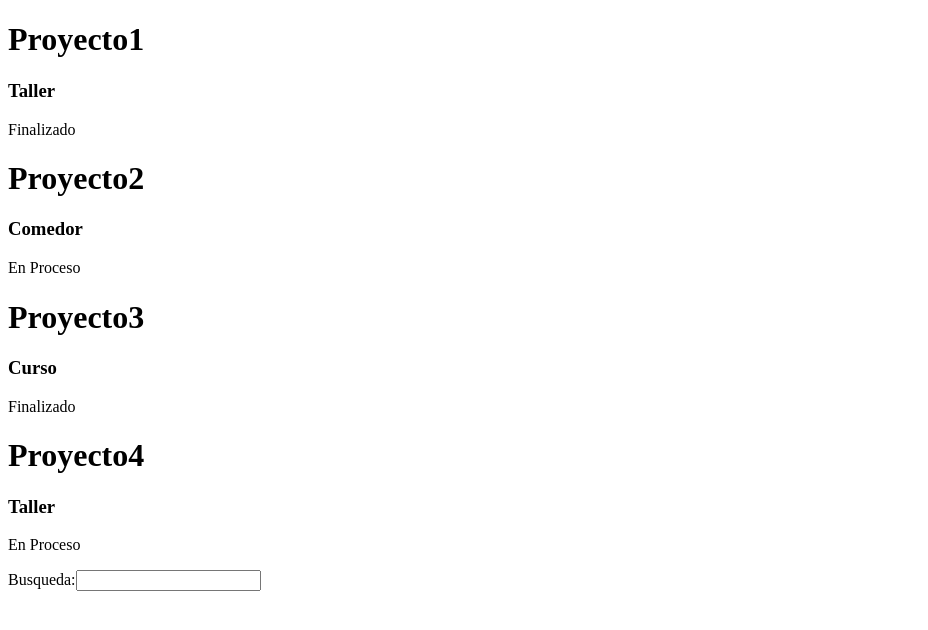
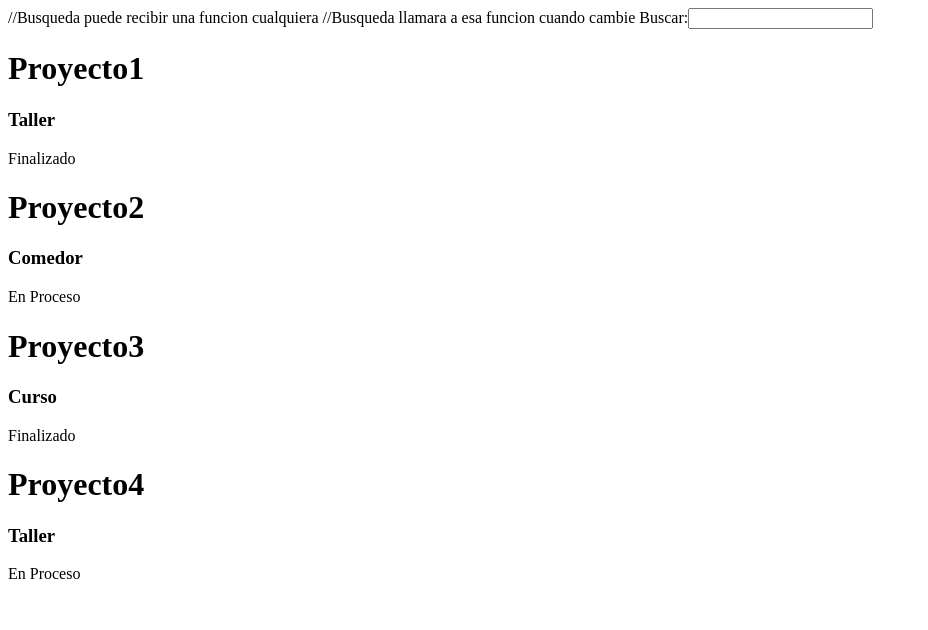
Before and after one commit to Dionicio-Rodrigo/pv_tp3_grupo2, a React (Vite) app: page / in a window 1280 px wide. Shown: the top 630 px of the page, without its empty margins (0-928 px from the left). Built offline with nearby package versions, Linux system fonts and the light colour scheme.

Commit message:
Busqueda ahora es un componente independiente

```diff
--- /dev/null
+++ b/src/components/Busqueda.jsx
@@ -0,0 +1,13 @@
+import { useState } from "react";
+
+export const Busqueda = ({ children, funcion }) => {
+  const handleFuncion = (entrada) => {
+    funcion(entrada.target.value);
+  };
+  return (
+    <label className="Buscador">
+      {children}
+      <input type="text" onChange={handleFuncion} />
+    </label>
+  );
+};
--- a/src/components/ListaProyectos.jsx
+++ b/src/components/ListaProyectos.jsx
@@ -1,16 +1,20 @@
 import { useState } from "react";
 import proyectoService from "../services/proyectoServices.js";
+import { Busqueda } from "./Busqueda.jsx";
 
 function ListaProyectos() {
   const [proyectos, setProyectos] = useState(
     proyectoService.obtenerProyectos(),
   );
+  const mandar = (texto) => {
+    setProyectos(proyectoService.filtrar(texto));
+  };
 
-  const mandar = (e) => {
-    setProyectos(proyectoService.filtrar(e.target.value));
-  };
   return (
     <div className="contenedor">
+      //Busqueda puede recibir una funcion cualquiera //Busqueda llamara a esa
+      funcion cuando cambie
+      <Busqueda funcion={mandar}> Buscar:</Busqueda>
       {proyectos.map((proyecto) => (
         <div id={`carta${proyecto.id}`} className="card">
           <h1>{proyecto.titulo}</h1>
@@ -18,10 +22,6 @@ function ListaProyectos() {
           <p>{proyecto.finalizado == true ? "Finalizado" : "En Proceso"}</p>
         </div>
       ))}
-      <label>
-        Busqueda:
-        <input type="text" onChange={mandar} />
-      </label>
     </div>
   );
 }
```
